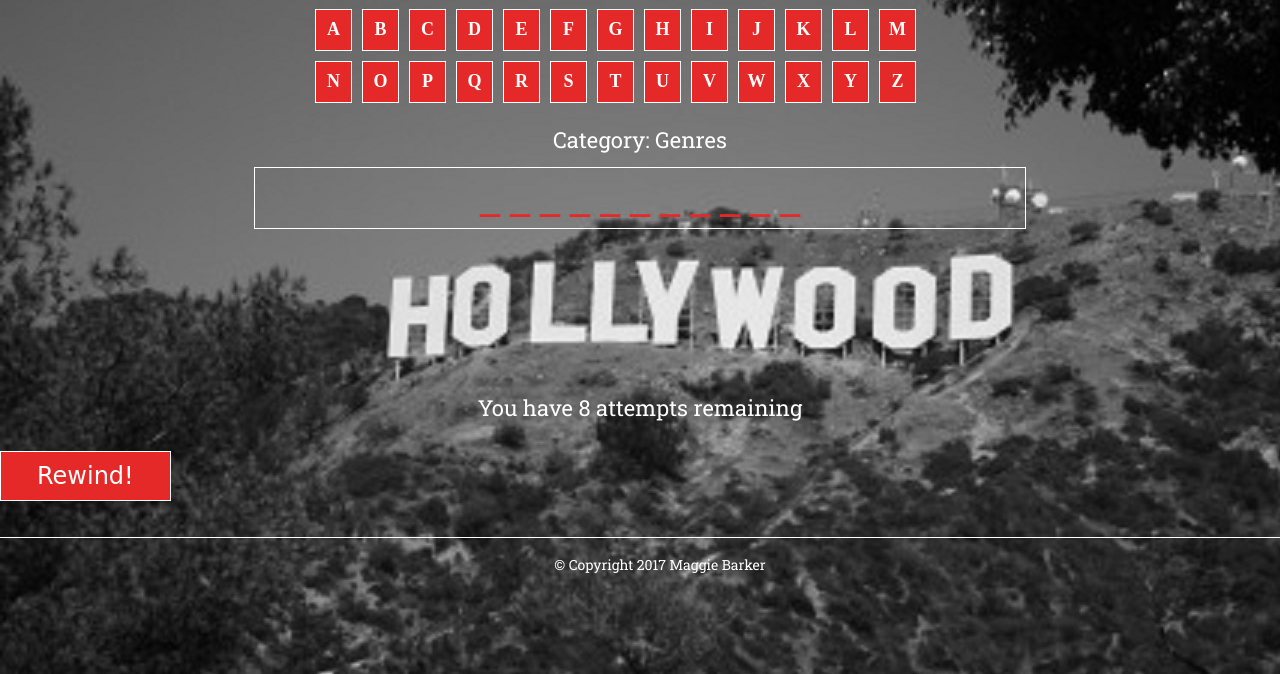
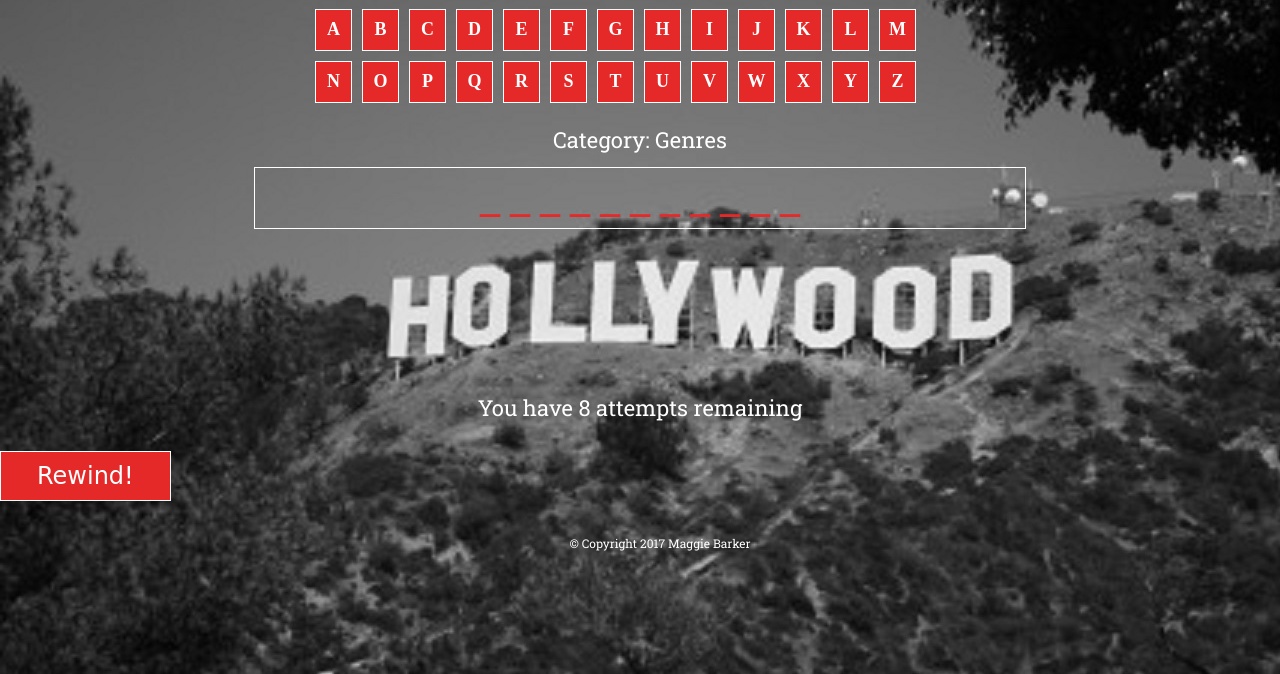
Before and after one commit to maggiebarker/hangman-game, a plain HTML site: page index.html in a window 1280 px wide. Shown: the part 126-800 px from the top of the page. Drawn offline with Linux system fonts and the light colour scheme; a web font is replaced by a local one.

Commit message:
footer fixes-actual

```diff
--- a/assets/css/style.css
+++ b/assets/css/style.css
@@ -127,16 +127,16 @@ img #lose-img{
 
 }
 
-.footer {
+footer {
 	position: absolute;
 	width: 100%;
-	margin-top: 20px;
+	margin-top: 0px;
 	padding: 20px;
-	border-top: 1px solid white;
 	text-align: center;
+}
+
+footer p{
+	font-size: 12px;
+	font-color: white;
 	}
-
-.footer p{
-	font-size: 14px;
-	font-color: white;
 }
--- a/index.html
+++ b/index.html
@@ -41,9 +41,9 @@
 	</div>
 
 
-		<div class = "footer">
+		<footer>
 	<p>&copy Copyright 2017 Maggie Barker</p>
-		</div>
+		</footer>
 
 
 
```
